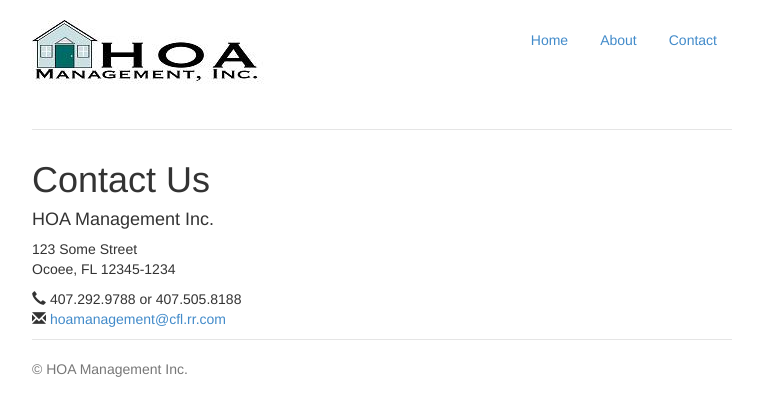
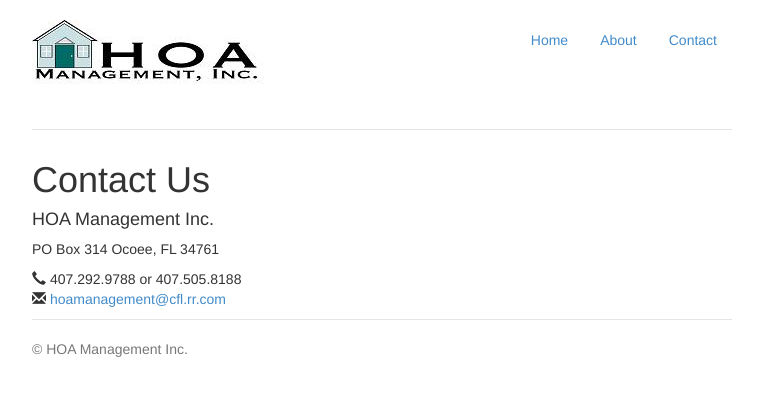
Before and after one commit to hoa-management-inc/hoa-management, a Jekyll site: the page built from contact.md, in a window 1280 px wide. Shown: the top 416 px of the page, without its empty margins (258-1021 px from the left). Built offline with Jekyll 4.4.1, drawn with Linux system fonts in a browser that asks for light colours; Markdown is read by kramdown in place of the engine named in the settings.

Commit message:
update address

```diff
--- a/contact.md
+++ b/contact.md
@@ -4,8 +4,8 @@
 ---
 # Contact Us
 ####  HOA Management Inc.
-123 Some Street
-Ocoee, FL 12345-1234
+PO Box 314
+Ocoee, FL 34761
 
 <span class="glyphicon glyphicon-earphone"></span>  407.292.9788 or 407.505.8188
 <span class="glyphicon glyphicon-envelope"></span>  [hoamanagement@cfl.rr.com](mailto:hoamanagement@cfl.rr.com)
```
